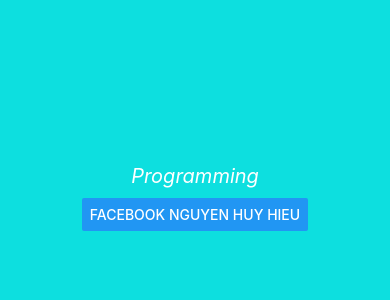
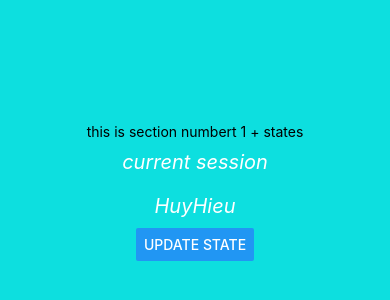
Before and after one commit to huyhieu19/LearnReactNative, a React Native app: screen / in a window 390 px wide. Shown: the part 230-530 px from the top of the page. Built offline with nearby package versions, Linux system fonts and the light colour scheme.

Commit message:
T6 complete

```diff
--- a/App.js
+++ b/App.js
@@ -1,4 +1,4 @@
-import React from "react";
+import React, { useState } from "react";
 import { StatusBar } from "expo-status-bar";
 import {
   StyleSheet,
@@ -11,15 +11,25 @@
 } from "react-native";
 
 export default function App() {
+  const [name, setName] = useState("HuyHieu");
+  const [session, setSession] = useState({ number: 1, title: "states" });
+  const [current, setCurrent] = useState(true);
+
+  const onclickHandler = () => {
+    setName("update name");
+    setSession({ number: 6, title: "Style" });
+    setCurrent(false);
+  };
   return (
     <View style={styles.body}>
-      <Text style={styles.text}>Programming</Text>
-      <Button
-        title="Facebook nguyen huy hieu"
-        onPress={() => {
-          Linking.openURL("https://www.facebook.com/huyhieunguyen19/");
-        }}
-      />
+      <Text>
+        this is section numbert {session.number} + {session.title}
+      </Text>
+      <Text style={styles.text}>
+        {current ? "current session" : "next session"}
+      </Text>
+      <Text style={styles.text}>{name}</Text>
+      <Button title="Update state" onPress={onclickHandler} />
     </View>
   );
 }
```
